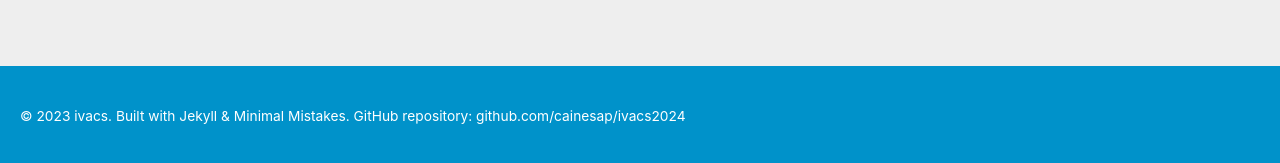
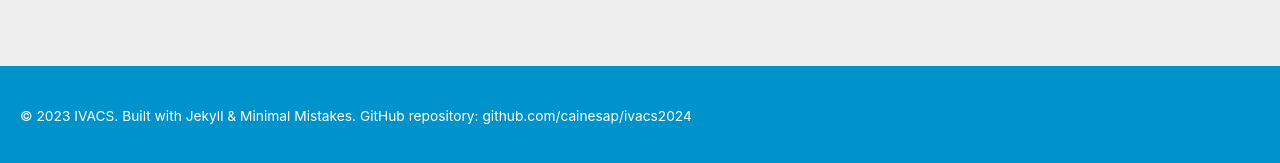
Before and after one commit to gfburton/aiabrixen2024, a Jekyll site: the page built from _pages/home.md, in a window 1280 px wide. Shown: the part 969-1132 px from the top of the page. Built offline with Jekyll 4.4.1, drawn with Linux system fonts in a browser that asks for light colours; cached includes are drawn as plain includes; nearby versions of some CDN libraries.

Commit message:
markdown update

```diff
--- a/_config.yml
+++ b/_config.yml
@@ -20,7 +20,7 @@ livereload: true
 locale                   : "en-US"
 title                    : "IVACS 2024"
 title_separator          : "-"
-name                     : "ivacs"
+name                     : "IVACS"
 description              : "Official website for the 2024 Conference on Inter-Varietal Applied Corpus Studies"
 url                      : "https://github.com/FreedomIntelligence/FreedomIntelligence.github.io" # the base hostname & protocol for your site e.g. "https://mmistakes.github.io"
 baseurl                  : # the subpath of your site, e.g. "/blog"
```
